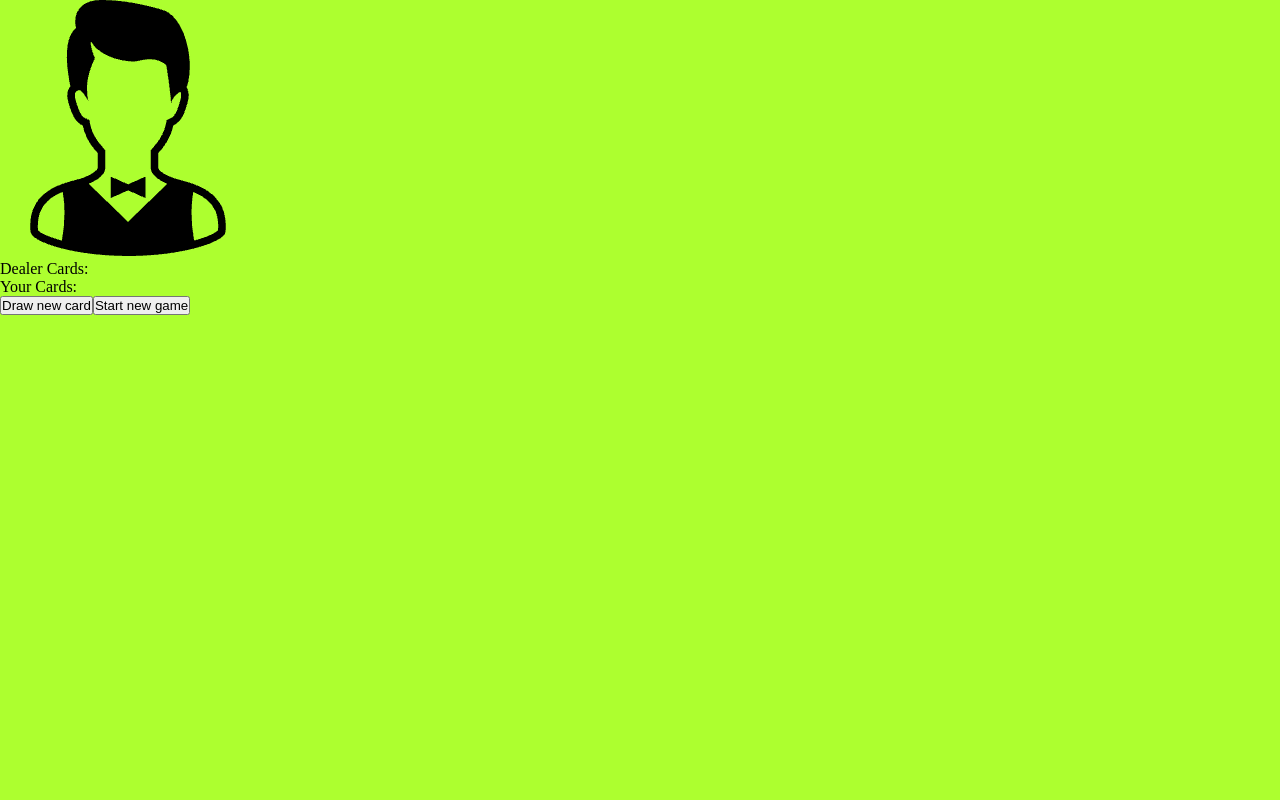
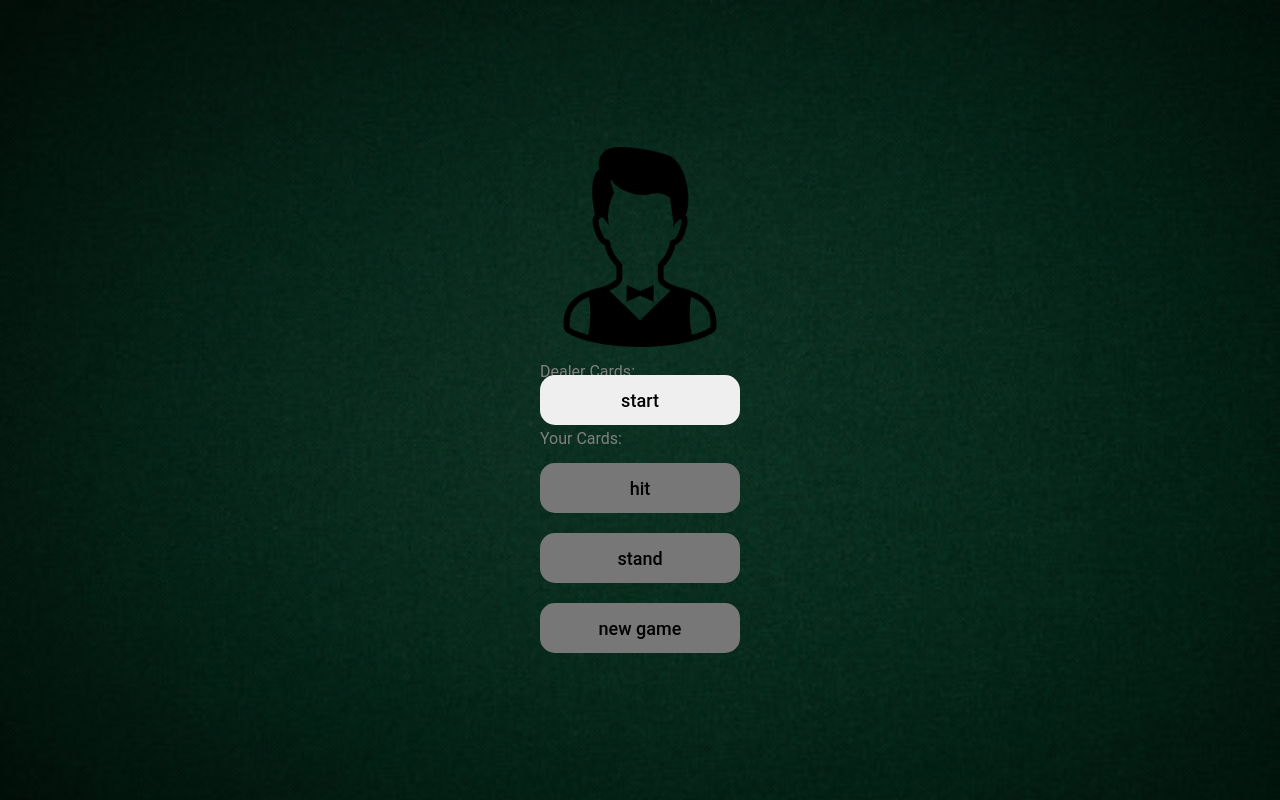
Before and after one commit to Lukagbn/blackjack, a React (Vite) app: page / in a window 1280 px wide. Built offline with nearby package versions, Linux system fonts and the light colour scheme.

Commit message:
fix: handle aces dynamically in blackjack

```diff
--- /dev/null
+++ b/src/App.sass
@@ -0,0 +1,40 @@
+@mixin button-styles
+    outline: none
+    border: none
+    border-radius: 15px
+    height: 50px
+    font-weight: 500
+    font-size: 18px
+    max-width: 200px
+    width: 100%
+
+.main
+    .overlay
+        position: fixed
+        height: 100vh
+        width: 100vw
+        background: rgba(0, 0, 0, 0.5)
+        button
+            @include button-styles
+            position: absolute
+            top: 50%
+            left: 50%
+            transform: translate(-50%, -50%)
+    .board
+        display: flex
+        flex-direction: column
+        gap: 15px
+        img
+            max-width: 200px
+            height: 200px
+            width: 100%
+        .winner
+            height: 18px
+            text-align: center
+            font-weight: 600
+        .btnWrapper
+            display: flex
+            flex-direction: column
+            gap: 20px
+            button
+                @include button-styles
--- a/src/App.tsx
+++ b/src/App.tsx
@@ -1,91 +1,124 @@
+import "./App.sass";
 import { useEffect, useState } from "react";
 
 function App() {
-  const [winner, setWinner] = useState<string>(" ");
-  const [userCards, setUserCards] = useState<number[]>([]);
   const [dealerCards, setDealerCards] = useState<number[]>([]);
-  const [timesUp, setTimesUp] = useState<boolean>(true);
+  const [playerCards, setPlayerCards] = useState<number[]>([]);
+  const [winner, setWinner] = useState<string>("");
+  const [overlay, setOverlay] = useState<boolean>(true);
 
-  function randomCardNumber() {
-    let number = Math.floor(Math.random() * 13) + 1;
-    if (number === 1) return (number = 11);
-    else if (number > 10) return (number = 10);
-    else return number;
+  function randomCard(): number {
+    const cardNumber = Math.floor(Math.random() * 13) + 1;
+    if (cardNumber === 1) return 11;
+    else if (cardNumber > 10) return 10;
+    else return cardNumber;
   }
 
-  useEffect(() => {
-    const userSum = userCards.reduce((acc, curr) => acc + curr, 0);
+  function winningHand(): any {
+    const playerSum = playerCards.reduce((acc, curr) => acc + curr, 0);
     const dealerSum = dealerCards.reduce((acc, curr) => acc + curr, 0);
 
-    if (userSum > 21) {
+    if (dealerSum > playerSum && dealerSum < 21) {
       setWinner("You Lost!");
-    } else if (dealerSum > 21) {
+    } else if (dealerSum > 21 && playerSum < dealerSum) {
       setWinner("You Won!");
-    } else if (userSum === 21) {
-      setWinner("You Won!");
+    } else if (dealerSum === playerSum && playerSum <= 21) {
+      setWinner("Draw!");
     } else if (dealerSum === 21) {
       setWinner("You Lost!");
-    } else if (dealerSum > 18) {
-      if (userSum > dealerSum) {
-        setWinner("You Won!");
-      } else if (userSum === dealerSum) {
-        setWinner("Draw!");
-      } else {
-        setWinner("You Lost!");
-      }
     } else {
-      setWinner(" ");
+      setWinner("You Won!");
     }
-  }, [userCards, dealerCards]);
+  }
 
-  function startNewGame() {
-    setUserCards([]);
+  function startGame(): any {
+    setOverlay(false);
+    setWinner("");
+    setDealerCards([randomCard(), randomCard(), randomCard()]);
+    setPlayerCards([randomCard(), randomCard(), randomCard()]);
+  }
+
+  function restartGame(): any {
+    setOverlay(true);
+    setWinner("");
     setDealerCards([]);
-    setWinner(" ");
-    setTimesUp(true);
+    setPlayerCards([]);
   }
+
+  function winnerColor(winner: string): string {
+    let color = "";
+    switch (winner) {
+      case "You Won!":
+        color = "#9acb36";
+        break;
+      case "You Lost!":
+        color = "red";
+        break;
+      case "Draw!":
+        color = "grey";
+        break;
+    }
+    return color;
+  }
+
+  function dealerDraw() {}
 
   useEffect(() => {
     const dealerSum = dealerCards.reduce((acc, curr) => acc + curr, 0);
-    const usersSum = userCards.reduce((acc, curr) => acc + curr, 0);
+    const playerSum = playerCards.reduce((acc, curr) => acc + curr, 0);
 
-    if (usersSum === 21) return;
-    if (dealerSum > 18 || userCards.length === 0) return;
+    if (dealerCards.includes(11) && dealerSum > 21) {
+      const indexOfAce = dealerCards.findIndex((num) => num === 11);
 
-    const timeout = setTimeout(() => {
-      if (dealerSum > usersSum) return;
-      setDealerCards((prev) => [...prev, randomCardNumber()]);
-      setTimesUp(false);
-    }, 3000);
+      setDealerCards((cards) =>
+        cards.map((card, index) => (index === indexOfAce ? 1 : card)),
+      );
+    }
 
-    return () => clearTimeout(timeout);
-  }, [dealerCards, userCards]);
+    if (playerCards.includes(11) && playerSum > 21) {
+      const indexOfAce = playerCards.findIndex((num) => num === 11);
+
+      setPlayerCards((cards) =>
+        cards.map((card, index) => (index === indexOfAce ? 1 : card)),
+      );
+    }
+  }, [dealerCards, playerCards]);
+
+  useEffect(() => {
+    if (playerCards.length === 0 || dealerCards.length === 0) return;
+
+    const timeOut = setTimeout(
+      () => {
+        dealerDraw();
+        winningHand();
+      },
+      true ? 3000 : 0,
+    );
+    return () => clearTimeout(timeOut);
+  }, [playerCards, dealerCards, winner]);
 
   return (
-    <div>
-      <img src="/dealer.png" alt="dealer" />
-      <div>Dealer Cards: {dealerCards.map((card) => card + " ")}</div>
-      <p>{winner}</p>
-      <div>Your Cards: {userCards.map((card) => card + " ")}</div>
-      <button
-        onClick={() => {
-          if (timesUp) {
-            let sum = userCards.reduce((acc, curr) => acc + curr, 0);
-            if (sum > 21 || sum === 21) return;
-            setUserCards((prev) => [...prev, randomCardNumber()]);
-          } else return;
-        }}
-      >
-        Draw new card
-      </button>
-      <button
-        onClick={() => {
-          startNewGame();
-        }}
-      >
-        Start new game
-      </button>
-    </div>
+    <main className="main">
+      {overlay && (
+        <div className="overlay">
+          <button onClick={() => startGame()}>start</button>
+        </div>
+      )}
+
+      <section className="board">
+        <img src="/dealer.png" alt="dealer" />
+        <div>Dealer Cards: {dealerCards.map((card) => card + " ")}</div>
+        <p className="winner" style={{ color: winnerColor(winner) }}>
+          {!overlay && winner}
+        </p>
+        <div>Your Cards: {playerCards.map((card) => card + " ")}</div>
+        <div className="btnWrapper">
+          <button>hit</button>
+          <button>stand</button>
+          <button onClick={() => restartGame()}>new game</button>
+        </div>
+      </section>
+    </main>
   );
 }
 
--- a/src/index.css
+++ b/src/index.css
@@ -2,10 +2,31 @@
   margin: 0;
   padding: 0;
   box-sizing: border-box;
+  font-family: "Roboto", sans-serif;
+}
+
+html {
+  font-size: 100%;
+}
+
+body {
+  min-height: 100vh;
+  -webkit-font-smoothing: antialiased;
+  background-image: url("/table.jpg");
+  background-repeat: no-repeat;
+  background-size: cover;
 }
 
 #root {
+  min-height: 100vh;
   display: flex;
-  height: 100vh;
-  background-color: greenyellow;
+  flex-direction: column;
 }
+main {
+  display: flex;
+  flex-direction: column;
+  flex: 1;
+  color: white;
+  justify-content: center;
+  align-items: center;
+}
```
Also changed, not shown: public/table.jpg (added).
